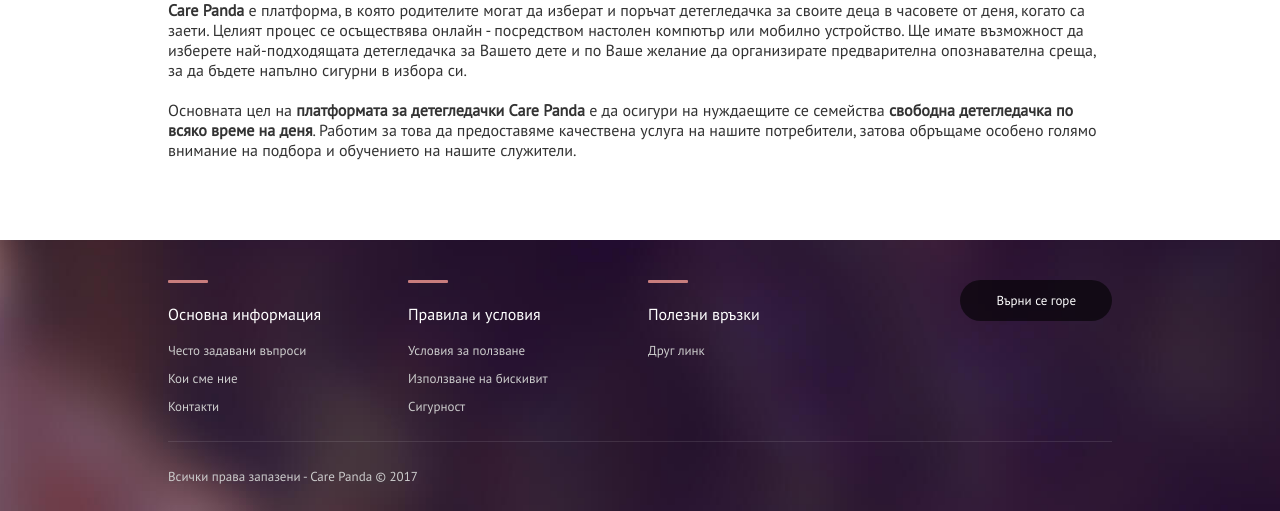
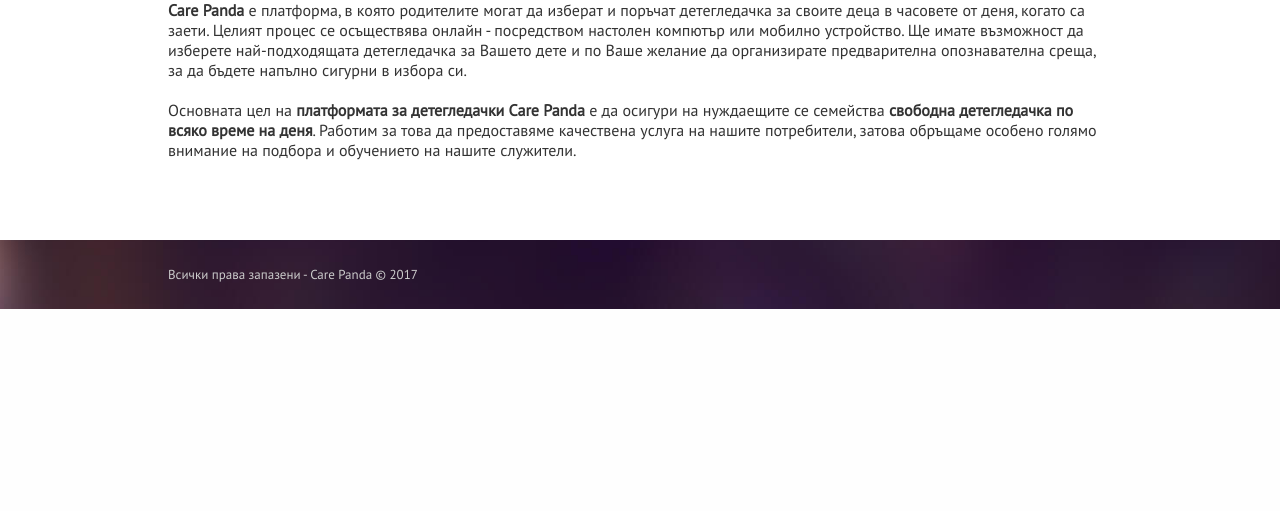
Before and after one commit to AlexKushev/carepanda, a Java web app: page /carepanda/ in a window 1280 px wide. Shown: the part 1739-2250 px from the top of the page. After the commit the page ends 2048 px from the top, so only its background shows below. Run offline with Spring Boot 4, a stand-in JSP engine, Linux system fonts and the light colour scheme.

Commit message:
Made footer menu hidden for landing page

```diff
--- a/src/main/webapp/resources/styles/style.css
+++ b/src/main/webapp/resources/styles/style.css
@@ -482,6 +482,11 @@
     overflow: hidden;
 }
 
+/* Remove for Launch */
+.footer__top {
+    display: none;
+}
+
 .footer__side {
     width: 100%;
     padding-top: 40px;
@@ -537,9 +542,9 @@
 
 .footer__copyright {
     width: 100%;
-    margin-top: 20px;
+    /* margin-top: 20px; */
     padding: 26px 0;
-    border-top: 1px solid rgba(255, 255, 255, 0.1);
+    /* border-top: 1px solid rgba(255, 255, 255, 0.1); */
 }
 
 @media screen and (min-width: 480px) {
--- a/src/main/webapp/resources/view/index.jsp
+++ b/src/main/webapp/resources/view/index.jsp
@@ -242,10 +242,8 @@
                     <div class="footer__column">
                         <h3>Полезни връзки</h3>
                         <ul>
-                            <li>
-                                <a href="" Линк към връзка></a>
-                            </li>
-                            <li><a href="">Друг линк</a></li>
+                            <li><a href="">-</a></li>
+                            <li><a href="">-</a></li>
                         </ul>
                     </div>
                 </div>
```
